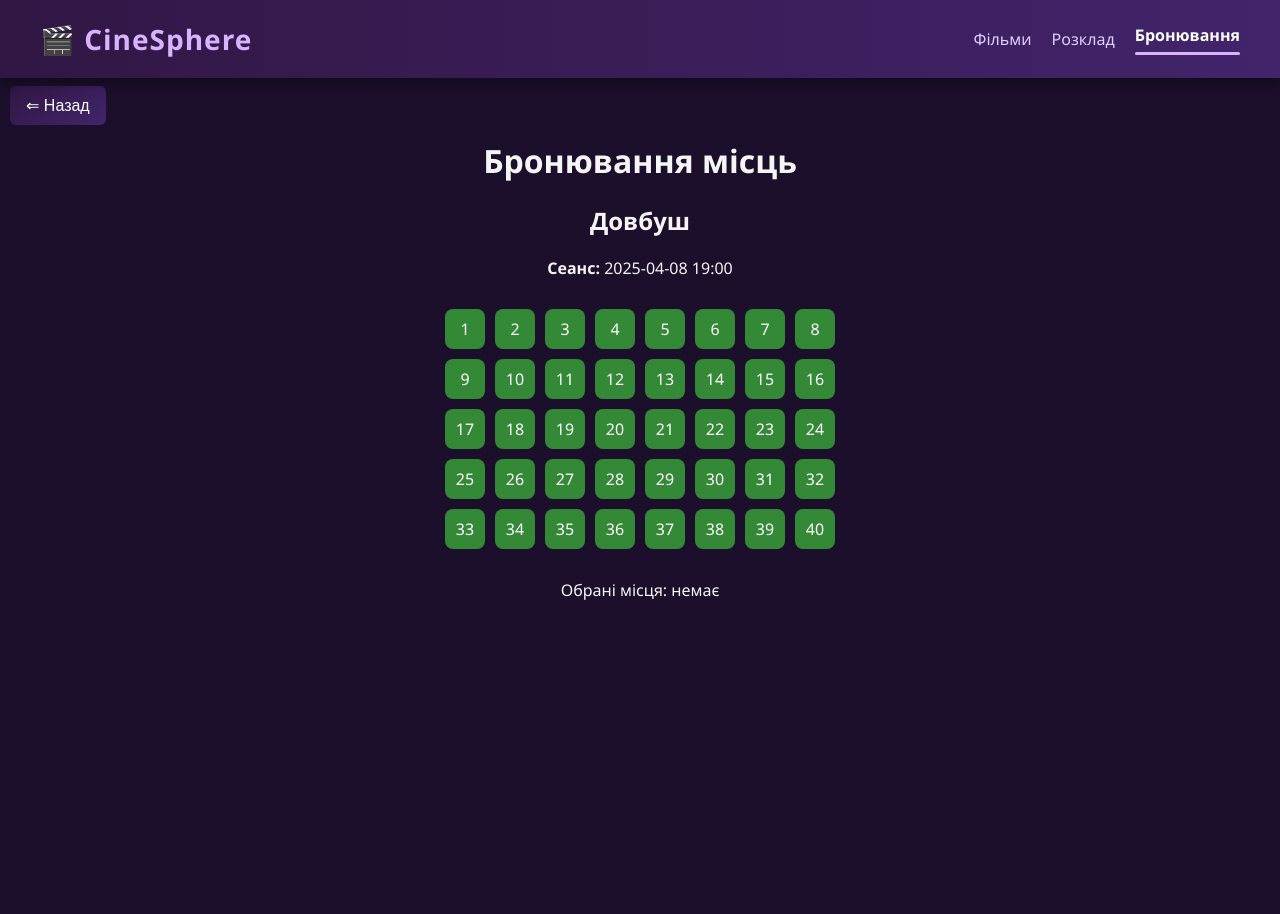
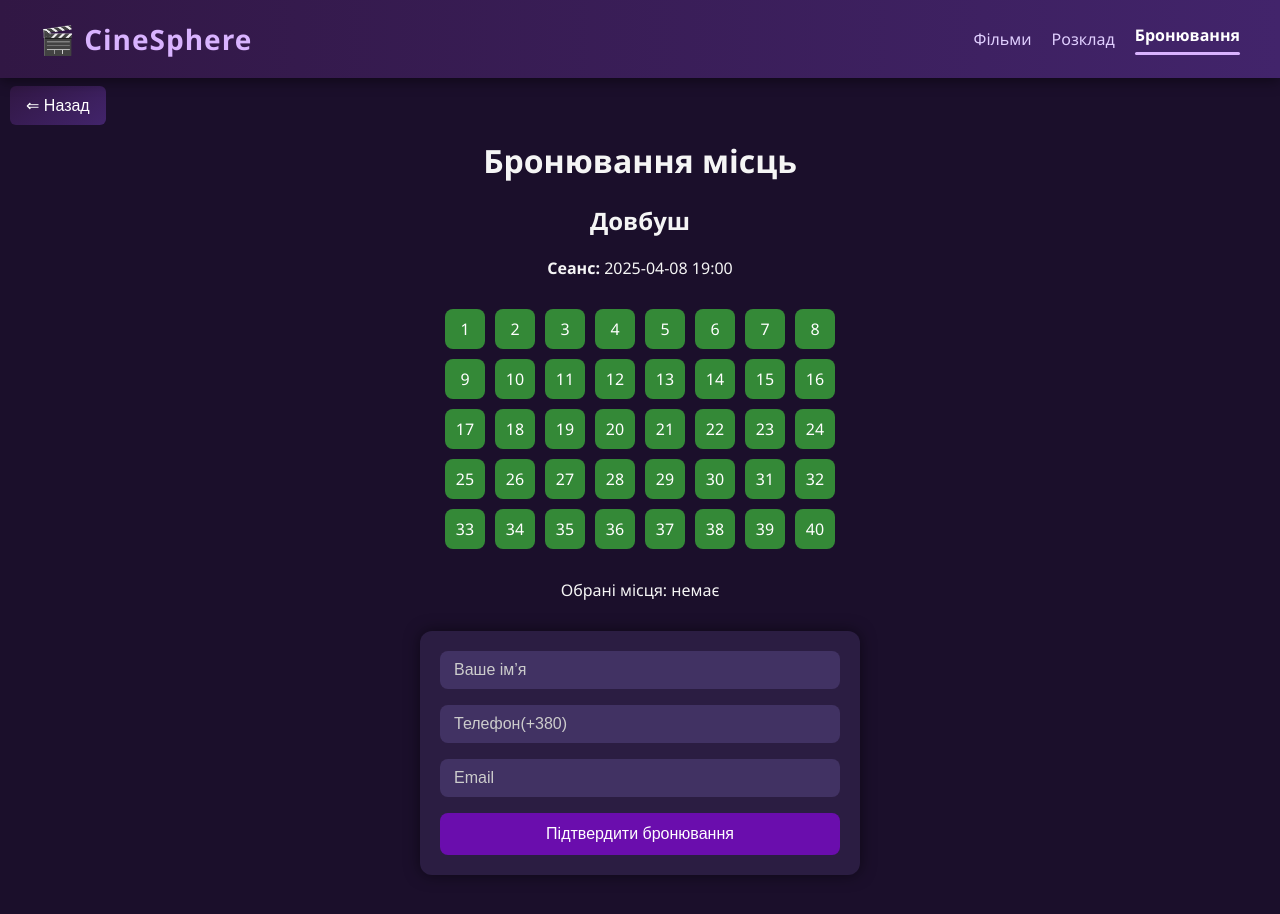
Before and after one commit to AlinaPavlenk18/Lab_8_9_10_Project, a React (Vite) app in the folder cinema-app/: page /booking/1 in a window 1280 px wide. Shown: the top 914 px of the page. Before the commit the page ends 800 px from the top, so only its background shows below. Built offline with nearby package versions, Linux system fonts and the light colour scheme.

Commit message:
Implemented BookingService to save reservations and retrieve reserved seats and created a form component for booking

```diff
--- /dev/null
+++ b/cinema-app/src/components/BookingForm.jsx
@@ -0,0 +1,84 @@
+import { useState } from 'react';
+import { toast } from 'react-toastify';
+import 'react-toastify/dist/ReactToastify.css';
+import '../styles/BookingForm.css';
+import { useParams } from 'react-router-dom';
+import { BookingService } from '../services/BookingService';
+
+
+const BookingForm = ({ selectedSeats, onSuccess }) => {
+    const [name, setName] = useState('');
+    const [phone, setPhone] = useState('');
+    const [email, setEmail] = useState('');
+    const [errors, setErrors] = useState({});
+    const { id } = useParams();
+
+    const validate = () => {
+      const newErrors = {};
+      if (!name.trim()) newErrors.name = 'Ім’я обов’язкове';
+      if (!phone.trim()){ newErrors.phone = 'Телефон обов’язковий';
+      } else if (!/^\+380\d{9}$/.test(phone)) {
+        newErrors.phone = 'Некоректний формат телефону. Введіть +380 та 9 цифр.';
+      }
+      if (!email.trim()) {
+        newErrors.email = 'Email обов’язковий';
+      } else if (!/^[^\s@]+@[^\s@]+\.[^\s@]+$/.test(email)) {
+        newErrors.email = 'Некоректний формат email';
+      }
+      setErrors(newErrors);
+      return Object.keys(newErrors).length === 0;
+    };
+
+    const handleSubmit = (e) => {
+      e.preventDefault();
+      if (!selectedSeats.length) {
+        toast.error('Оберіть принаймні одне місце');
+        return;
+      }
+      if (validate()) {
+        BookingService.saveBooking(id, { name, phone, email }, selectedSeats);
+        toast.success('Бронювання успішно збережено!');
+        setName('');
+        setPhone('');
+        setEmail('');
+        if (onSuccess) onSuccess();
+      } else {
+        toast.error('Будь ласка, заповніть всі поля коректно');
+      }
+    };
+
+    return (
+      <form className="booking-form" onSubmit={handleSubmit}>
+        <div className="form-group">
+          <input
+            type="text"
+            placeholder="Ваше ім’я"
+            value={name}
+            onChange={(e) => setName(e.target.value)}
+          />
+          {errors.name && <p className="error">{errors.name}</p>}
+        </div>
+        <div className="form-group">
+          <input
+            type="phone"
+            placeholder="Телефон(+380)"
+            value={phone}
+            onChange={(e) => setPhone(e.target.value)}
+          />
+          {errors.phone && <p className="error">{errors.phone}</p>}
+        </div>
+        <div className="form-group">
+          <input
+            type="email"
+            placeholder="Email"
+            value={email}
+            onChange={(e) => setEmail(e.target.value)}
+          />
+          {errors.email && <p className="error">{errors.email}</p>}
+        </div>
+        <button type="submit" className="confirm-btn">Підтвердити бронювання</button>
+      </form>
+    );
+  };
+
+  export default BookingForm;
--- a/cinema-app/src/components/CinemaHall.jsx
+++ b/cinema-app/src/components/CinemaHall.jsx
@@ -1,8 +1,18 @@
-import { useState } from 'react';
+import { useState, useEffect } from 'react';
 import '../styles/CinemaHall.css';
+import { useParams } from 'react-router-dom';
+import { BookingService } from '../services/BookingService';
+import BookingForm from './BookingForm';
 
 const CinemaHall = () => {
   const [selectedSeats, setSelectedSeats] = useState([]);
+  const { id } = useParams();
+  const [bookedSeats, setBookedSeats] = useState([]);
+
+  useEffect(() => {
+    const booked = BookingService.getBookedSeats(id);
+    setBookedSeats(booked);
+  }, [id]);
 
   const toggleSeat = (seatId) => {
     setSelectedSeats((prev) =>
@@ -15,11 +25,12 @@ const CinemaHall = () => {
   const seats = Array.from({ length: 40 }, (_, i) => {
     const id = i + 1;
     const selected = selectedSeats.includes(id);
+    const booked = bookedSeats.includes(id);
 
     return (
       <div
         key={id}
-        className={`seat ${selected ? 'selected' : 'available'}`}
+        className={`seat ${booked ? 'booked' : selected ? 'selected' : 'available'}`}
         onClick={() => toggleSeat(id)}
       >
         {id}
@@ -31,6 +42,7 @@ const CinemaHall = () => {
     <div>
       <div className="hall-grid">{seats}</div>
       <p>Обрані місця: {selectedSeats.join(', ') || 'немає'}</p>
+      <BookingForm selectedSeats={selectedSeats} onSuccess={() => setSelectedSeats([])} />
     </div>
   );
 };
--- /dev/null
+++ b/cinema-app/src/services/BookingService.js
@@ -0,0 +1,23 @@
+const BOOKING_KEY = 'bookings';
+
+export const BookingService = {
+  saveBooking: (movieId, userInfo, selectedSeats) => {
+    const current = JSON.parse(localStorage.getItem(BOOKING_KEY)) || {};
+    current[movieId] = current[movieId] || [];
+
+    const newBooking = {
+      ...userInfo,
+      seats: selectedSeats,
+      time: new Date().toISOString(),
+    };
+
+    current[movieId].push(newBooking);
+    localStorage.setItem(BOOKING_KEY, JSON.stringify(current));
+  },
+
+  getBookedSeats: (movieId) => {
+    const current = JSON.parse(localStorage.getItem(BOOKING_KEY)) || {};
+    const bookings = current[movieId] || [];
+    return bookings.flatMap(b => b.seats);
+  }
+};
--- /dev/null
+++ b/cinema-app/src/styles/BookingForm.css
@@ -0,0 +1,50 @@
+.booking-form {
+    background: #2b1d42;
+    padding: 20px;
+    border-radius: 12px;
+    box-shadow: 0 0 15px rgba(0,0,0,0.5);
+    color: #fff;
+    max-width: 400px;
+    margin: 30px auto;
+  }
+
+  .form-group {
+    margin-bottom: 16px;
+    display: flex;
+    flex-direction: column;
+  }
+
+  .booking-form input {
+    padding: 10px 14px;
+    border-radius: 8px;
+    border: none;
+    font-size: 16px;
+    background: #413263;
+    color: #fff;
+  }
+
+  .booking-form input::placeholder {
+    color: #ccc;
+  }
+
+  .error {
+    color: #ff6b6b;
+    font-size: 13px;
+    margin-top: 5px;
+  }
+
+  .confirm-btn {
+    background-color: #6a0dad;
+    color: #fff;
+    padding: 12px 18px;
+    border: none;
+    border-radius: 8px;
+    font-size: 16px;
+    cursor: pointer;
+    width: 100%;
+    transition: background-color 0.3s ease;
+  }
+
+  .confirm-btn:hover {
+    background-color: #8e44ad;
+  }
--- a/cinema-app/src/styles/CinemaHall.css
+++ b/cinema-app/src/styles/CinemaHall.css
@@ -26,6 +26,12 @@
   .seat:hover {
     background-color: #219ebc;
   }
+  .seat.booked {
+    background-color: #e63946;
+    cursor: not-allowed;
+    opacity: 0.6;
+  }
+
   /* Адаптивність */
 @media (max-width: 768px) {
   .hall-grid {
```
